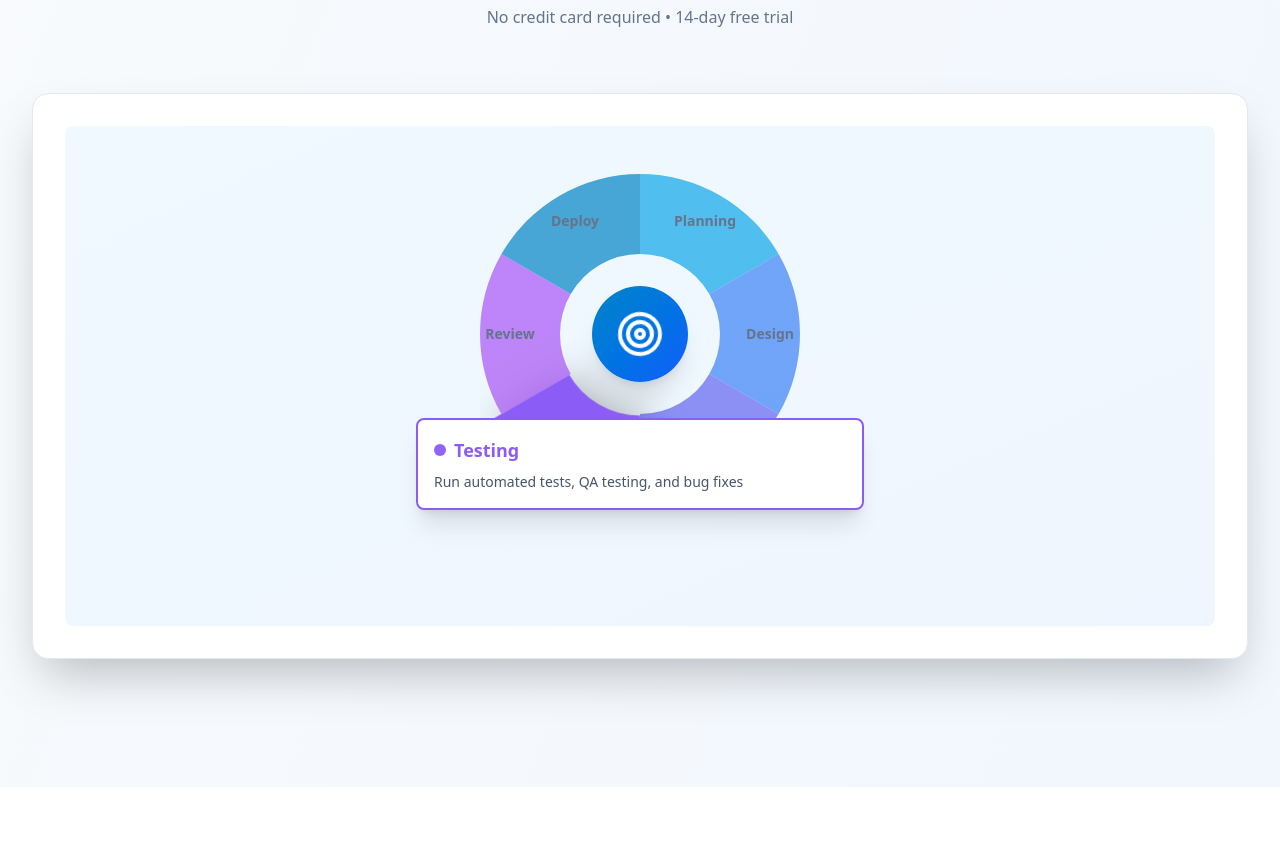
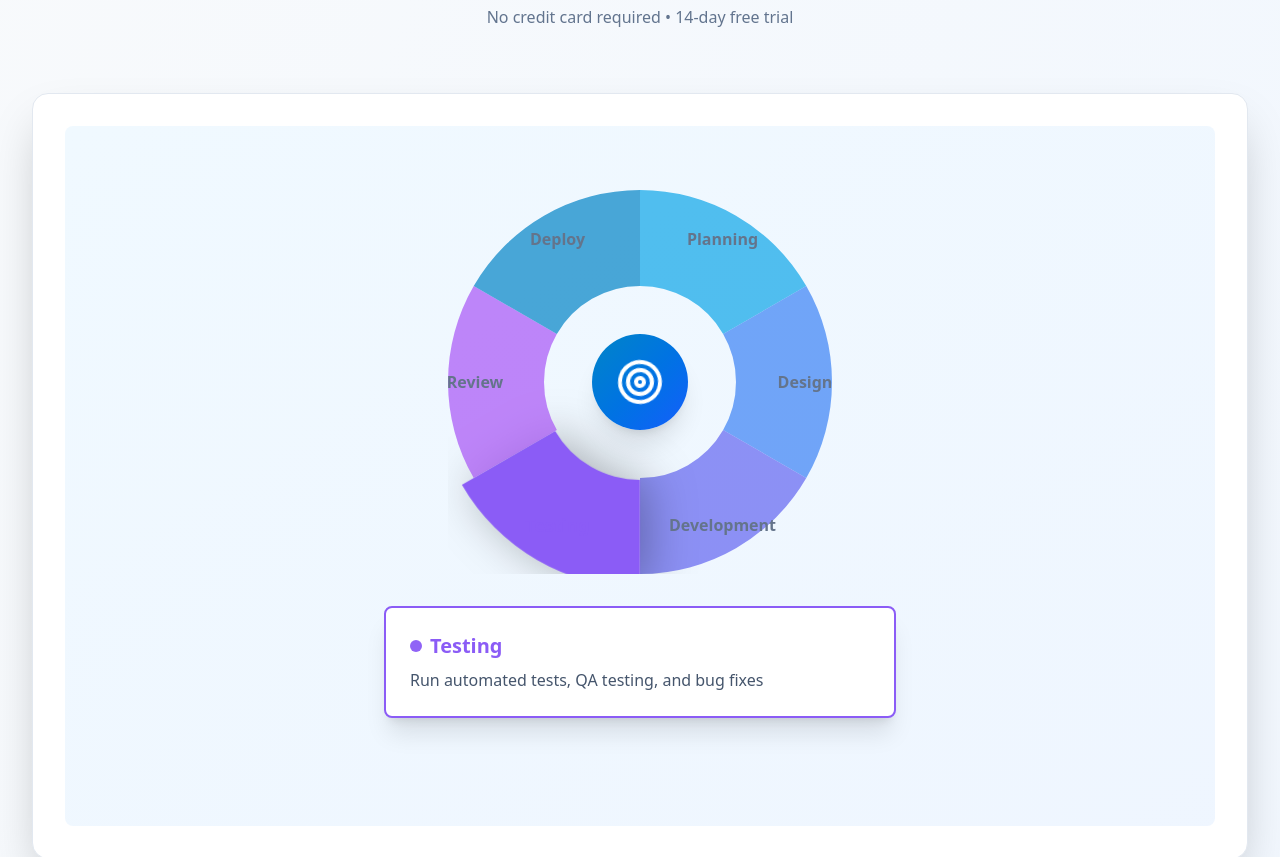
Before and after one commit to TonyMartzDev/Agile-Wheel, a React (Vite) app: page / in a window 1280 px wide. Shown: the part 520-1377 px from the top of the page. Built offline with nearby package versions, Linux system fonts and the light colour scheme.

Commit message:
Fix agile wheel layout: increase container size, reposition labels, and improve spacing

```diff
--- a/src/components/AgileWheelPreview.jsx
+++ b/src/components/AgileWheelPreview.jsx
@@ -1,5 +1,5 @@
-import { useState, useEffect } from 'react';
-import { Target } from 'lucide-react';
+import { useState, useEffect } from "react";
+import { Target } from "lucide-react";
 
 const AgileWheelPreview = () => {
   const [activePhase, setActivePhase] = useState(0);
@@ -7,41 +7,42 @@ const AgileWheelPreview = () => {
 
   const phases = [
     {
-      name: 'Planning',
-      description: 'Define project goals, create user stories, and plan sprints',
-      color: '#0ea5e9',
-      angle: 0
+      name: "Planning",
+      description:
+        "Define project goals, create user stories, and plan sprints",
+      color: "#0ea5e9",
+      angle: 0,
     },
     {
-      name: 'Design',
-      description: 'Create wireframes, mockups, and technical architecture',
-      color: '#3b82f6',
-      angle: 60
+      name: "Design",
+      description: "Create wireframes, mockups, and technical architecture",
+      color: "#3b82f6",
+      angle: 60,
     },
     {
-      name: 'Development',
-      description: 'Write code, implement features, and conduct code reviews',
-      color: '#6366f1',
-      angle: 120
+      name: "Development",
+      description: "Write code, implement features, and conduct code reviews",
+      color: "#6366f1",
+      angle: 120,
     },
     {
-      name: 'Testing',
-      description: 'Run automated tests, QA testing, and bug fixes',
-      color: '#8b5cf6',
-      angle: 180
+      name: "Testing",
+      description: "Run automated tests, QA testing, and bug fixes",
+      color: "#8b5cf6",
+      angle: 180,
     },
     {
-      name: 'Review',
-      description: 'Sprint review, stakeholder feedback, and retrospectives',
-      color: '#a855f7',
-      angle: 240
+      name: "Review",
+      description: "Sprint review, stakeholder feedback, and retrospectives",
+      color: "#a855f7",
+      angle: 240,
     },
     {
-      name: 'Deploy',
-      description: 'Release to production, monitor performance, and iterate',
-      color: '#0284c7',
-      angle: 300
-    }
+      name: "Deploy",
+      description: "Release to production, monitor performance, and iterate",
+      color: "#0284c7",
+      angle: 300,
+    },
   ];
 
   useEffect(() => {
@@ -63,20 +64,26 @@ const AgileWheelPreview = () => {
   };
 
   return (
-    <div className="relative w-full h-full flex items-center justify-center">
+    <div className="relative w-full flex flex-col items-center justify-center py-8">
       {/* Wheel Container */}
-      <div className="relative w-80 h-80" onMouseLeave={handleMouseLeave}>
+      <div className="relative w-96 h-96 mb-8" onMouseLeave={handleMouseLeave}>
         {/* Center Circle */}
         <div className="absolute top-1/2 left-1/2 transform -translate-x-1/2 -translate-y-1/2 w-24 h-24 bg-gradient-to-br from-primary-600 to-blue-600 rounded-full flex items-center justify-center shadow-xl z-10 transition-transform duration-300 hover:scale-110">
-          <Target className="w-12 h-12 text-white animate-spin" style={{ animationDuration: '8s' }} />
+          <Target
+            className="w-12 h-12 text-white animate-spin"
+            style={{ animationDuration: "8s" }}
+          />
         </div>
 
         {/* Wheel Segments */}
-        <svg className="w-full h-full transform -rotate-90" viewBox="0 0 200 200">
+        <svg
+          className="w-full h-full transform -rotate-90"
+          viewBox="0 0 200 200"
+        >
           {phases.map((phase, index) => {
             const isActive = activePhase === index;
-            const startAngle = (index * 60) * (Math.PI / 180);
-            const endAngle = ((index + 1) * 60) * (Math.PI / 180);
+            const startAngle = index * 60 * (Math.PI / 180);
+            const endAngle = (index + 1) * 60 * (Math.PI / 180);
             const innerRadius = 50;
             const outerRadius = isActive ? 105 : 100;
 
@@ -109,9 +116,11 @@ const AgileWheelPreview = () => {
                   className="cursor-pointer transition-all duration-300"
                   onMouseEnter={() => handlePhaseHover(index)}
                   style={{
-                    filter: isActive ? 'drop-shadow(0 4px 12px rgba(0,0,0,0.3))' : 'none',
-                    transform: isActive ? 'scale(1.02)' : 'scale(1)',
-                    transformOrigin: '100px 100px'
+                    filter: isActive
+                      ? "drop-shadow(0 4px 12px rgba(0,0,0,0.3))"
+                      : "none",
+                    transform: isActive ? "scale(1.02)" : "scale(1)",
+                    transformOrigin: "100px 100px",
                   }}
                 />
               </g>
@@ -122,22 +131,22 @@ const AgileWheelPreview = () => {
         {/* Phase Labels */}
         {phases.map((phase, index) => {
           const angle = (index * 60 + 30) * (Math.PI / 180);
-          const radius = 130;
-          const x = 160 + radius * Math.cos(angle - Math.PI / 2);
-          const y = 160 + radius * Math.sin(angle - Math.PI / 2);
+          const radius = 165;
+          const x = 192 + radius * Math.cos(angle - Math.PI / 2);
+          const y = 192 + radius * Math.sin(angle - Math.PI / 2);
           const isActive = activePhase === index;
 
           return (
             <div
               key={`label-${index}`}
-              className="absolute text-sm font-semibold transition-all duration-300"
+              className="absolute text-base font-semibold transition-all duration-300 whitespace-nowrap"
               style={{
                 left: `${x}px`,
                 top: `${y}px`,
-                transform: 'translate(-50%, -50%)',
-                color: isActive ? phase.color : '#64748b',
-                fontSize: isActive ? '0.95rem' : '0.875rem',
-                fontWeight: isActive ? '700' : '600'
+                transform: "translate(-50%, -50%)",
+                color: isActive ? phase.color : "#64748b",
+                fontSize: isActive ? "1.1rem" : "1rem",
+                fontWeight: isActive ? "700" : "600",
               }}
             >
               {phase.name}
@@ -147,20 +156,24 @@ const AgileWheelPreview = () => {
       </div>
 
       {/* Phase Description Card */}
-      <div className="absolute -bottom-4 left-1/2 transform -translate-x-1/2 w-full max-w-md">
-        <div className="bg-white rounded-lg shadow-xl p-4 border-2 transition-all duration-300" style={{ borderColor: phases[activePhase].color }}>
+      <div className="w-full max-w-lg">
+        <div
+          className="bg-white rounded-lg shadow-xl p-6 border-2 transition-all duration-300"
+          style={{ borderColor: phases[activePhase].color }}
+        >
           <div className="flex items-center gap-2 mb-2">
             <div
               className="w-3 h-3 rounded-full animate-pulse"
               style={{ backgroundColor: phases[activePhase].color }}
             />
-            <h3 className="font-bold text-lg" style={{ color: phases[activePhase].color }}>
+            <h3
+              className="font-bold text-xl"
+              style={{ color: phases[activePhase].color }}
+            >
               {phases[activePhase].name}
             </h3>
           </div>
-          <p className="text-slate-600 text-sm">
-            {phases[activePhase].description}
-          </p>
+          <p className="text-slate-600">{phases[activePhase].description}</p>
         </div>
       </div>
     </div>
--- a/src/pages/LandingPage.jsx
+++ b/src/pages/LandingPage.jsx
@@ -96,8 +96,8 @@ const LandingPage = () => {
           <div className="mt-16 relative">
             <div className="bg-white rounded-2xl shadow-2xl p-8 border border-slate-200">
               <div
-                className="bg-gradient-to-br from-primary-50 to-blue-50 rounded-lg p-12"
-                style={{ minHeight: "500px" }}
+                className="bg-gradient-to-br from-primary-50 to-blue-50 rounded-lg p-8"
+                style={{ minHeight: "700px" }}
               >
                 <AgileWheelPreview />
               </div>
```
